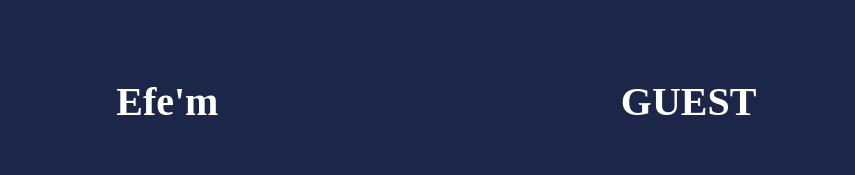
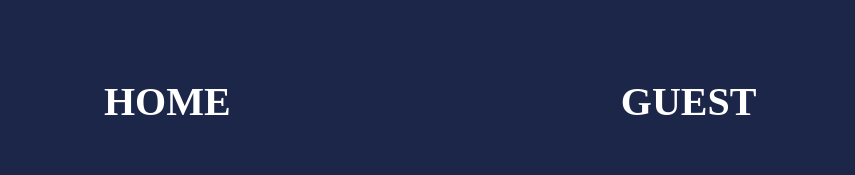
Before and after one commit to feyzafacan/Score-Board, a plain HTML site: page index.html in a window 1280 px wide. Shown: the top 175 px of the page, without its empty margins (212-1067 px from the left). Drawn offline with Linux system fonts and the light colour scheme; a web font is replaced by a local one.

Commit message:
arrenged

```diff
--- a/index.html
+++ b/index.html
@@ -7,7 +7,7 @@
 <body>
     <div class="container">
         <div id="home" class="team">
-            <h3 class="teamname">Efe'm</h3>
+            <h3 class="teamname">HOME</h3>
             <p class="teamscore" id="homescore">000</p>
             <div class="team-addpoints">
                 <button class="points-btn" id="home1" onclick="increment_home1()">+1</button>
```
